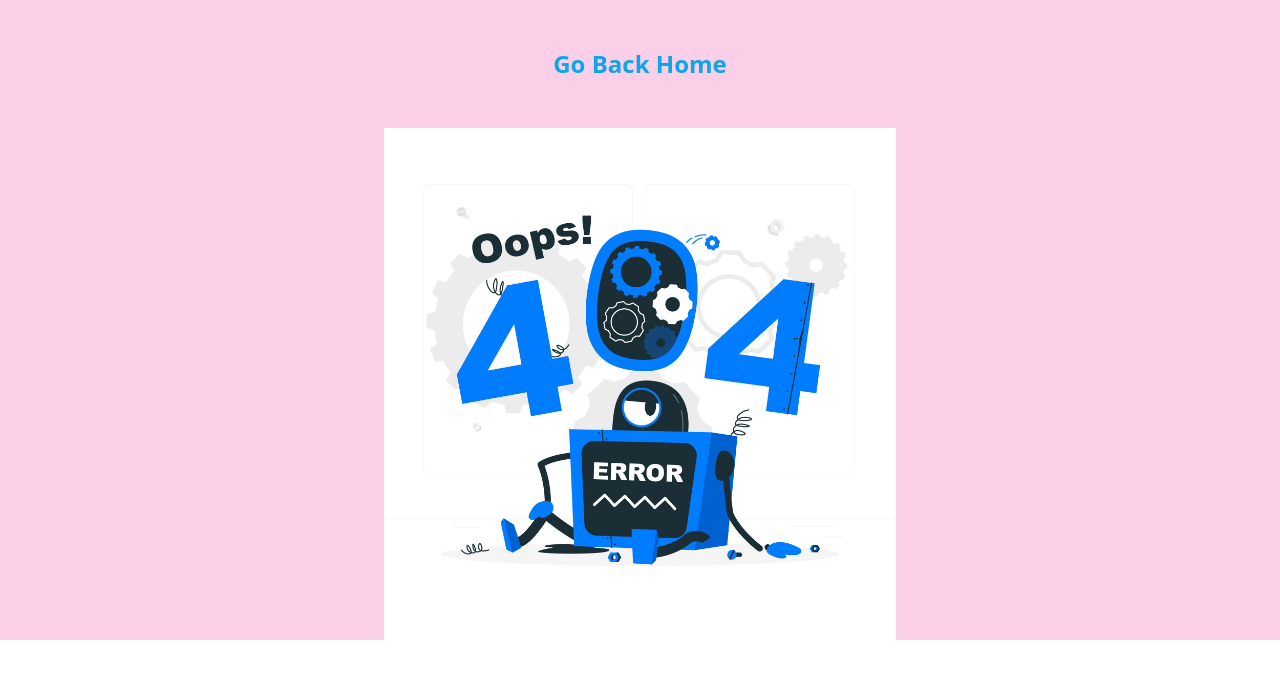
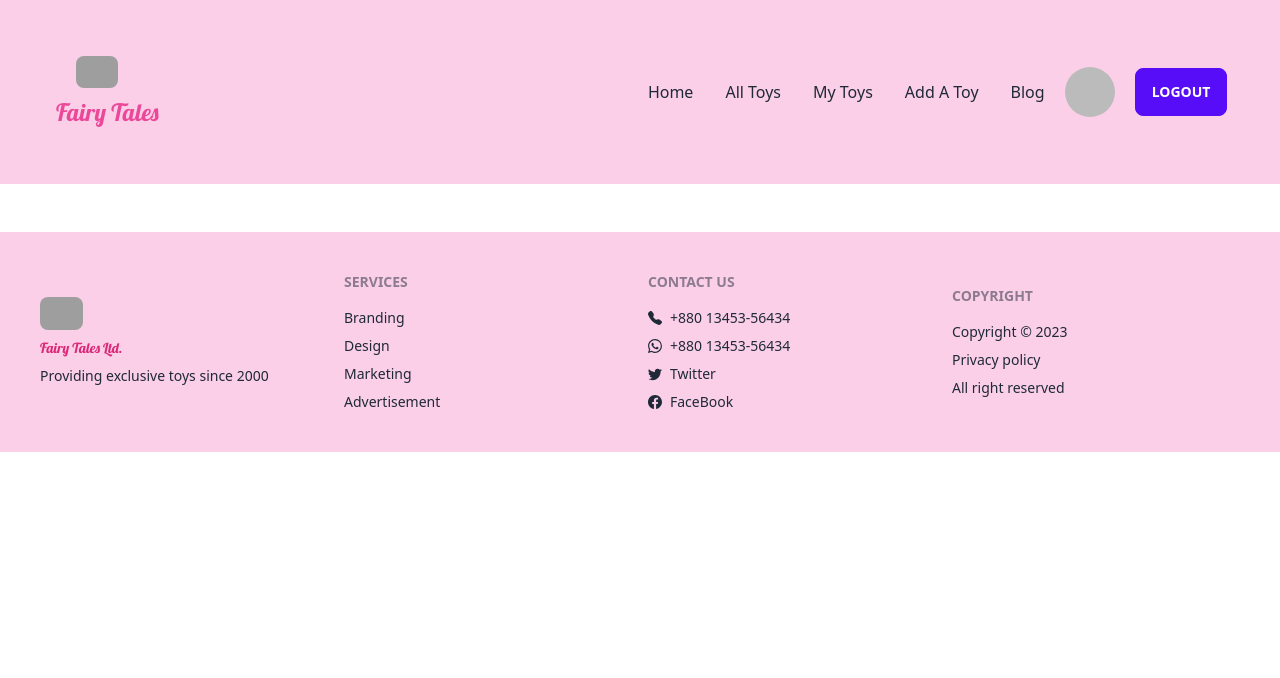
Before and after one commit to mim2041/disny-dolls-gallery-client, a React (Vite) app: page /addToys in a window 1280 px wide. Shown: the top 678 px of the page. Built offline with nearby package versions, Linux system fonts and the light colour scheme; no server answers; sample sign-in values are in the browser's storage; grey boxes are pictures that could not be loaded.

Commit message:
Private Route added

```diff
--- /dev/null
+++ b/src/Routes/PrivateRoute.jsx
@@ -0,0 +1,22 @@
+import { useContext } from "react";
+import { Navigate, useLocation } from "react-router-dom";
+import { AuthContext } from "../provider/AuthProvider";
+
+
+const PrivateRoute = ({children}) => {
+
+    const {user, loading} = useContext(AuthContext);
+    const location = useLocation();
+
+    if(loading){
+        return <progress className="progress w-56"></progress>
+    }
+
+    if(user){
+        return children;
+    }
+
+    return <Navigate to="/login" state={{from: location}} replace></Navigate>;
+};
+
+export default PrivateRoute;
--- /dev/null
+++ b/src/pages/AddToys/AddToys.jsx
@@ -0,0 +1,11 @@
+
+
+const AddToys = () => {
+    return (
+        <div>
+
+        </div>
+    );
+};
+
+export default AddToys;
--- /dev/null
+++ b/src/pages/MyToys/MyToys.jsx
@@ -0,0 +1,11 @@
+
+
+const MyToys = () => {
+    return (
+        <div>
+
+        </div>
+    );
+};
+
+export default MyToys;
--- a/src/shared/Navbar/Navbar.jsx
+++ b/src/shared/Navbar/Navbar.jsx
@@ -24,11 +24,11 @@ const Navbar = () => {
                         <svg xmlns="http://www.w3.org/2000/svg" className="h-5 w-5" fill="none" viewBox="0 0 24 24" stroke="currentColor"><path strokeLinecap="round" strokeLinejoin="round" strokeWidth="2" d="M4 6h16M4 12h8m-8 6h16" /></svg>
                     </label>
                     <ul tabIndex={0} className="menu menu-compact dropdown-content mt-3 p-2 shadow bg-base-100 rounded-box w-52">
-                        <li><a>Home</a></li>
-                        <li><a className="justify-between"> All Toys</a></li>
-                        <li><a>My Toys</a></li>
-                        <li><a>Add A Toy</a></li>
-                        <li><Link>Blog</Link></li>
+                        <li><Link to='/'>Home</Link></li>
+                        <li><Link to="/allToys">All Toys</Link></li>
+                        <li><Link to="/myToys">My Toys</Link></li>
+                        <li><Link to="/addToys">Add A Toy</Link></li>
+                        <li><Link to="/blog">Blog</Link></li>
                     </ul>
                     </div>
                     <div className="">
@@ -38,11 +38,11 @@ const Navbar = () => {
                 </div>
                 <div className="navbar-center hidden lg:flex">
                     <ul className="menu menu-horizontal px-1">
-                        <li><a>Home</a></li>
-                        <li><a>All Toys</a></li>
-                        <li><a>My Toys</a></li>
-                        <li><a>Add A Toy</a></li>
-                        <li><Link to='/blog'>Blog</Link></li>
+                        <li><Link to='/'>Home</Link></li>
+                        <li><Link to="/allToys">All Toys</Link></li>
+                        <li><Link to="/myToys">My Toys</Link></li>
+                        <li><Link to="/addToys">Add A Toy</Link></li>
+                        <li><Link to="/blog">Blog</Link></li>
 
                     </ul>
                 </div>
```
Also changed, not shown: src/Routes/Routes.jsx (+11 -0 lines).
